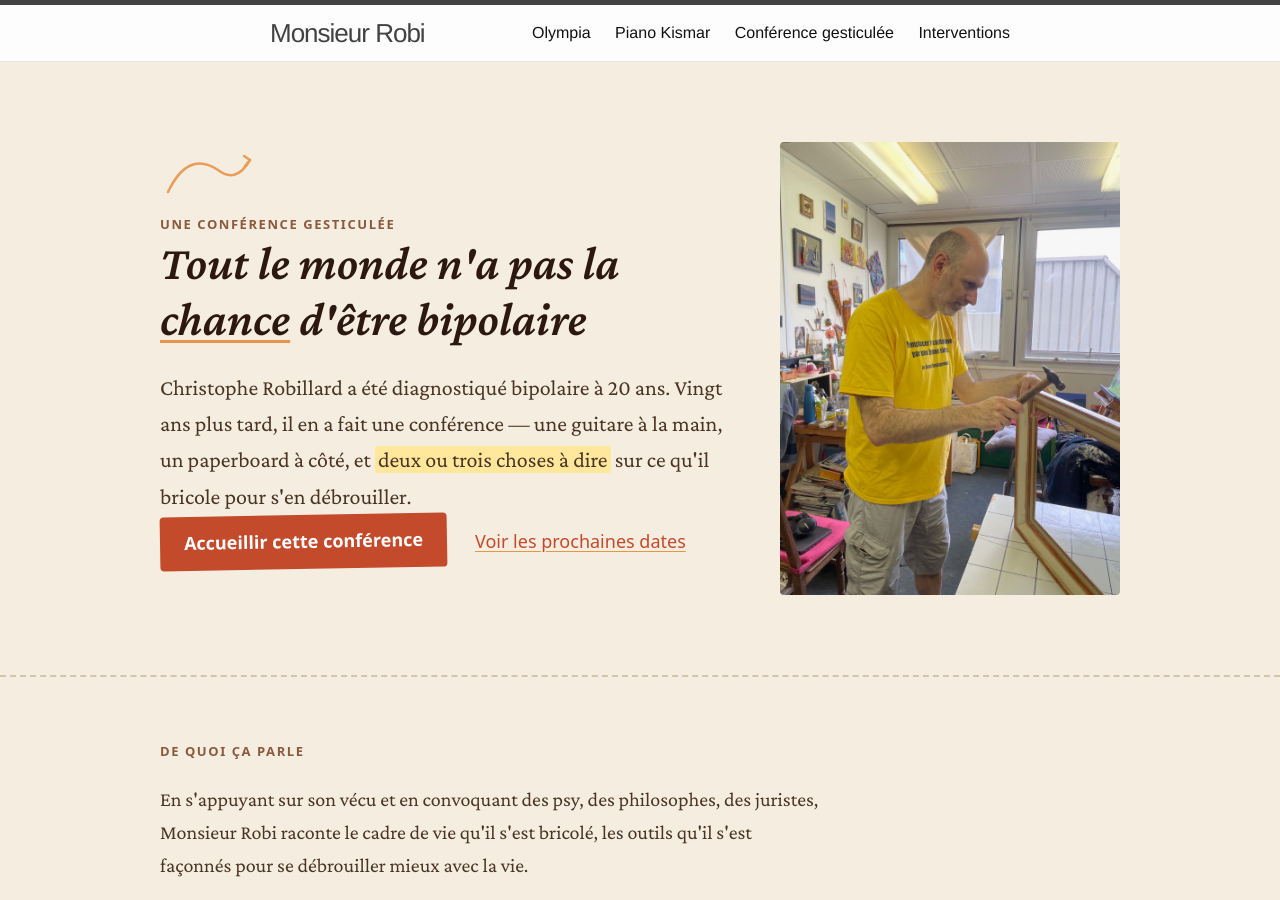
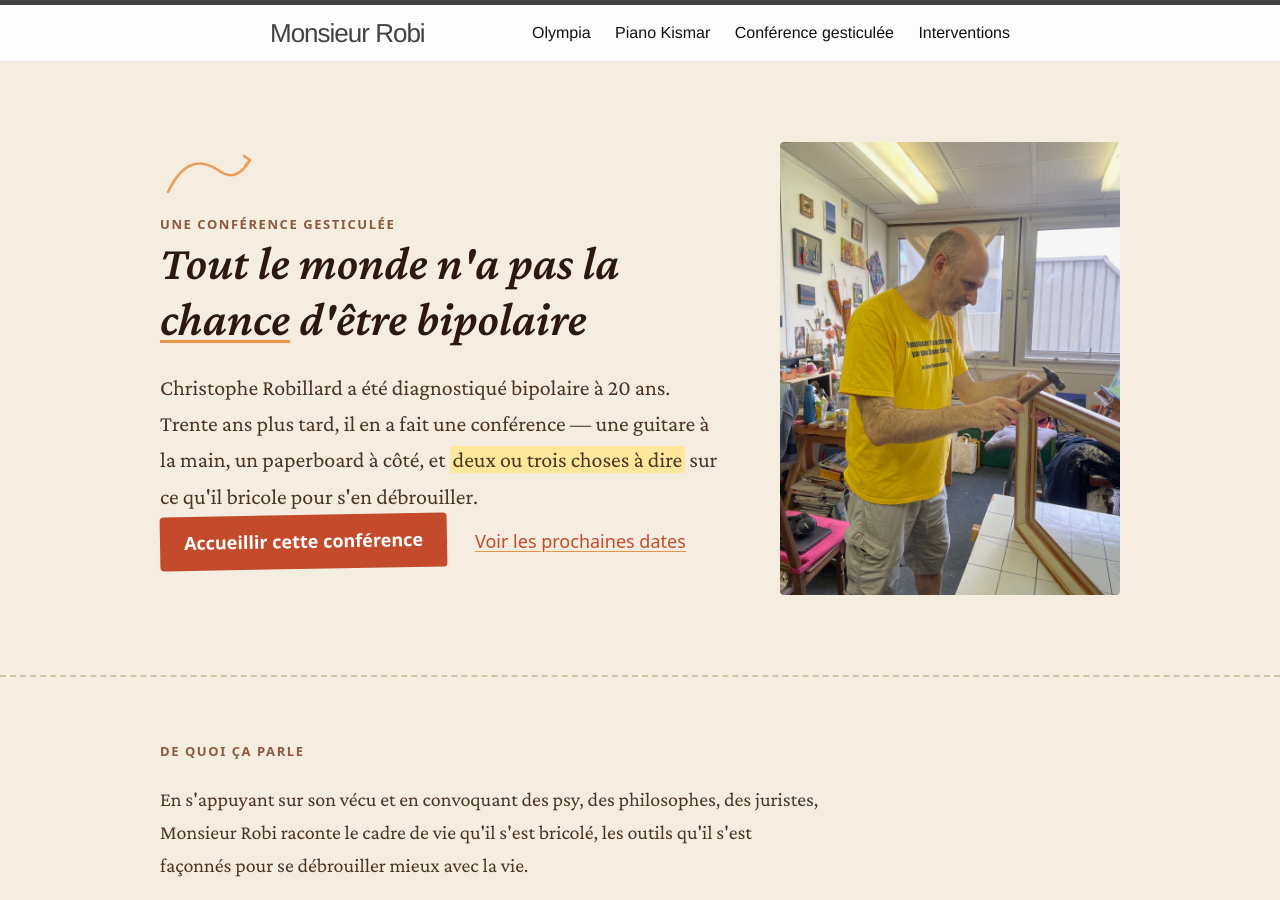
Before and after one commit to MonsieurRobi/monsieurrobi.github.io, a Jekyll site: the page built from 3-bipolaire.md, in a window 1280 px wide and 900 px high. Built offline with Jekyll 4.4.1, drawn with Linux system fonts in a browser that asks for light colours.

Commit message:
correct the age in pitch

```diff
--- a/_data/propositions.yml
+++ b/_data/propositions.yml
@@ -28,7 +28,7 @@ conf:
 
   # Pitch
   pitch: >
-    Christophe Robillard a été diagnostiqué bipolaire à 20 ans. Vingt ans plus tard,
+    Christophe Robillard a été diagnostiqué bipolaire à 20 ans. Trente ans plus tard,
     il en a fait une conférence — une guitare à la main, un paperboard à côté, et
     deux ou trois choses à dire sur ce qu'il bricole pour s'en débrouiller.
   pitch_highlight: "deux ou trois choses à dire"
```
